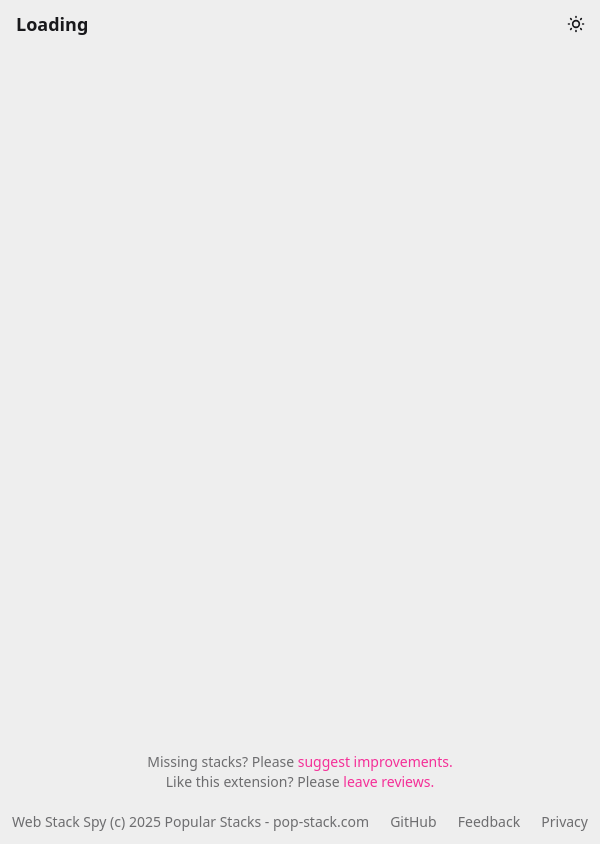
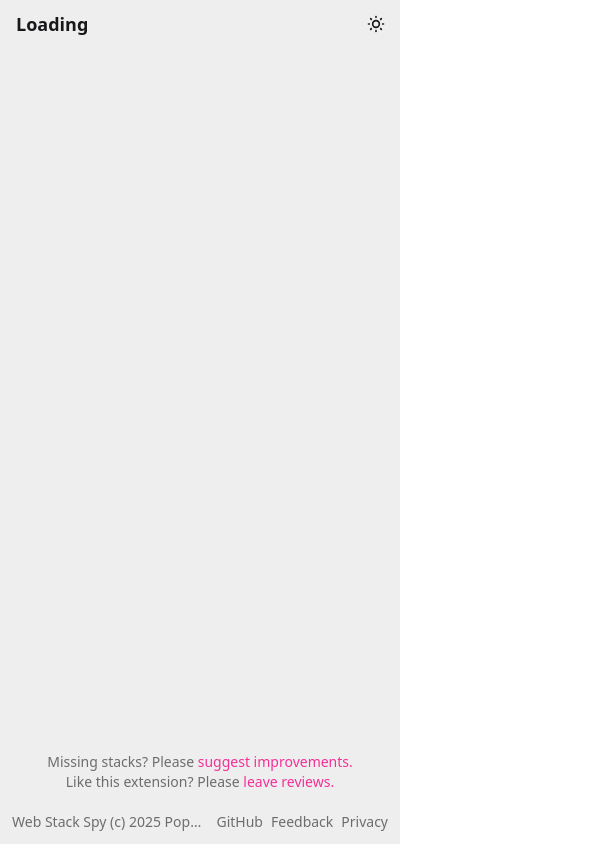
Before and after one commit to haradamasanori/pop-stack, a browser extension: page popup.html in a window 400 px wide. Shown: the whole page, 600 px wide, since content can reach past the window. Drawn offline with Linux system fonts and the light colour scheme.

Commit message:
Remove width of the side panel.

```diff
--- a/popup.css
+++ b/popup.css
@@ -1,8 +1,3 @@
-/* Popup dimensions */
-body {
-  width: 600px;
-}
-
 /* Line clamp utility for descriptions */
 .line-clamp-2 {
   display: -webkit-box !important;
```
